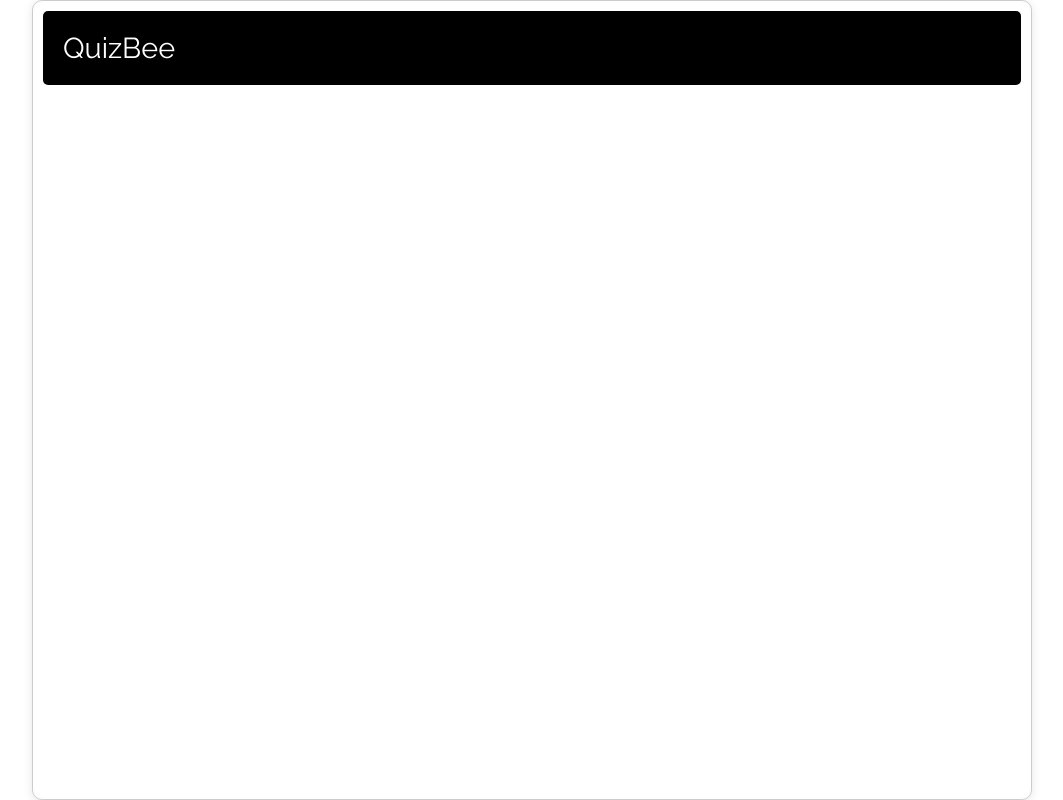
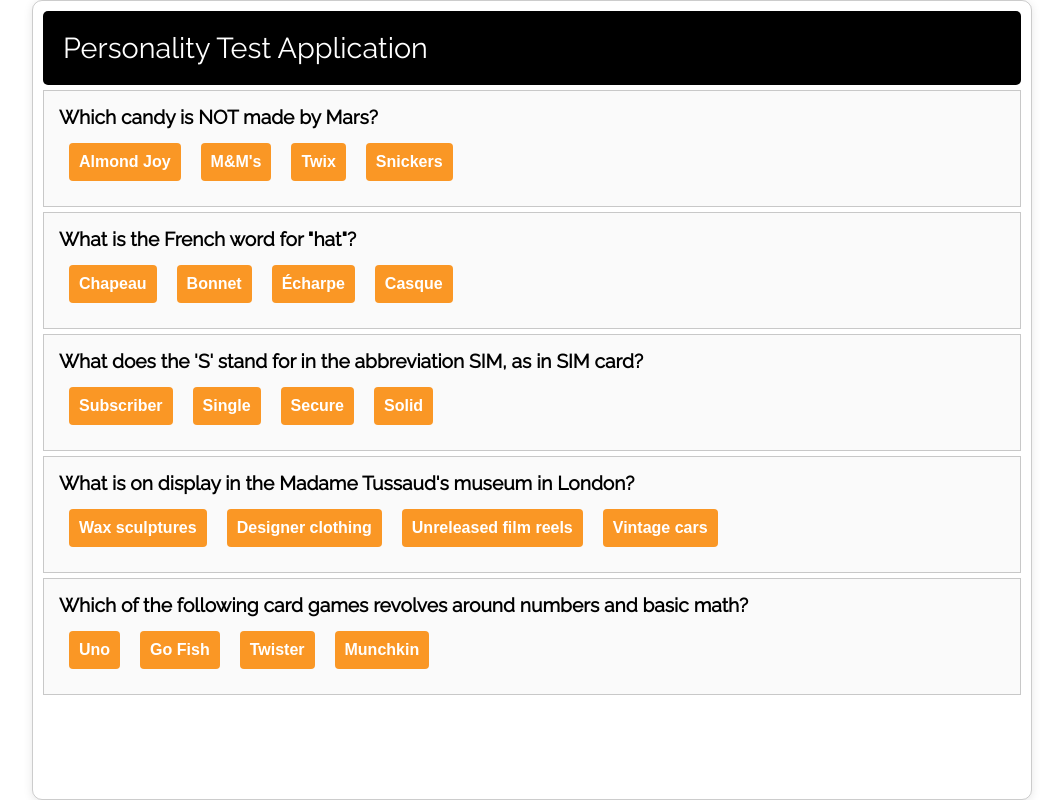
Before and after one commit to allistermugaisi/personality-test-teamway.io, a React (Vite) app: page / in a window 1280 px wide. Shown: the whole page, without its empty margins (108-1171 px from the left). Built offline with nearby package versions, Linux system fonts and the light colour scheme.

Commit message:
Added application title Application title of 'Personality Test Application' is added

```diff
--- a/src/App.jsx
+++ b/src/App.jsx
@@ -39,22 +39,18 @@
 
 	return (
 		<div className="container">
-			<div className="title">QuizBee</div>
-			{/* {this.state.questionBank.length > 0 &&
-          this.state.responses < 5 &&
-          this.state.questionBank.map(
-            ({ question, answers, correct, questionId }) => (
-              <QuestionBox
-                question={question}
-                options={answers}
-                key={questionId}
-                selected={(answer) => this.computeAnswer(answer, correct)}
-              />
-            )
-          )}
-        {this.state.responses === 5 ? (
-          <Result score={this.state.score} playAgain={this.playAgain} />
-        ) : null} */}
+			<div className="title">Personality Test Application</div>
+			{questionBank.length > 0 &&
+				responses < 5 &&
+				questionBank.map(({ question, answers, correct, questionId }) => (
+					<QuestionBox
+						question={question}
+						options={answers}
+						key={questionId}
+						selected={(answer) => computeAnswer(answer, correct)}
+					/>
+				))}
+			{responses === 5 ? <Result score={score} playAgain={playAgain} /> : null}
 		</div>
 	);
 }
```
